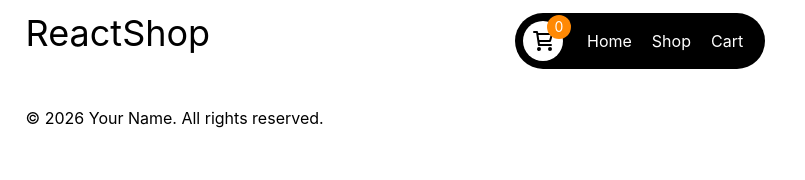
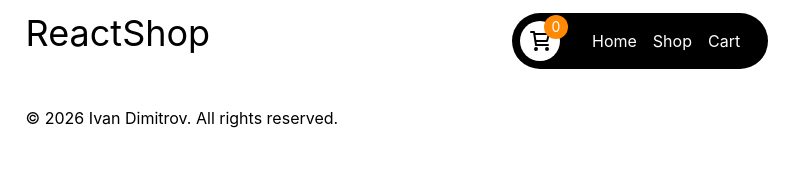
Before and after one commit to Durotaren/shopping-cart, a React (Vite) app: page /cart in a window 1280 px wide. Shown: the top 180 px of the page, without its empty margins (0-805 px from the left). Built offline with nearby package versions, Linux system fonts and the light colour scheme.

Commit message:
Change the spacing between Nav elements

```diff
--- a/src/App.tsx
+++ b/src/App.tsx
@@ -21,7 +21,9 @@ function App() {
           }}
         />
       </div>
-      <div className="text-black">© 2026 Your Name. All rights reserved.</div>
+      <div className="text-black">
+        © 2026 Ivan Dimitrov. All rights reserved.
+      </div>
     </div>
   );
 }
--- a/src/components/ItemInCart.tsx
+++ b/src/components/ItemInCart.tsx
@@ -18,7 +18,7 @@ export default function ItemInCart({ item, changeItemsInCart }: Props) {
       <p className="text-black">{item.price}$</p>
       <p className="text-black">{item.quantity}</p>
       <button
-        className="text-black cursor-pointer p-2 border border-gray-600 rounded-lg mb-2"
+        className="text-black cursor-pointer p-2 border border-gray-600 rounded-lg mb-5"
         onClick={() => {
           changeItemsInCart((prev) =>
             prev.filter((product) => product.id !== item.id),
--- a/src/components/Nav.tsx
+++ b/src/components/Nav.tsx
@@ -13,7 +13,7 @@ export default function Nav({ itemsInCart }: NavProps) {
     }, 0) || 0;
 
   return (
-    <div className="w-[15vw] w-[250px] h-[56px] mx-auto mb-[1vw] bg-black rounded-4xl flex items-center cursor-pointer">
+    <div className="w-[15vw] h-[56px] w-[256px] mx-auto mb-[1vw] bg-black rounded-4xl flex items-center cursor-pointer">
       <div className="ml-[8px] h-10 w-10 bg-white rounded-4xl mr-6 relative">
         <img className="p-2" src={cartSvg} alt="shopping cart" />
         <div className="absolute rounded-xl h-6 w-6 bg-orange-400 flex justify-center items-center text-sm -top-1.5 -right-2">
@@ -21,13 +21,13 @@ export default function Nav({ itemsInCart }: NavProps) {
         </div>
       </div>
       <div className="flex">
-        <Link to="home" className="cursor-pointer pr-[10px]">
+        <Link to="home" className="cursor-pointer px-2">
           Home
         </Link>
-        <Link to="shop" className="cursor-pointer px-[10px]">
+        <Link to="shop" className="cursor-pointer px-2">
           Shop
         </Link>
-        <Link to="cart" className="cursor-pointer pl-[10px]">
+        <Link to="cart" className="cursor-pointer px-2">
           Cart
         </Link>
       </div>
```
